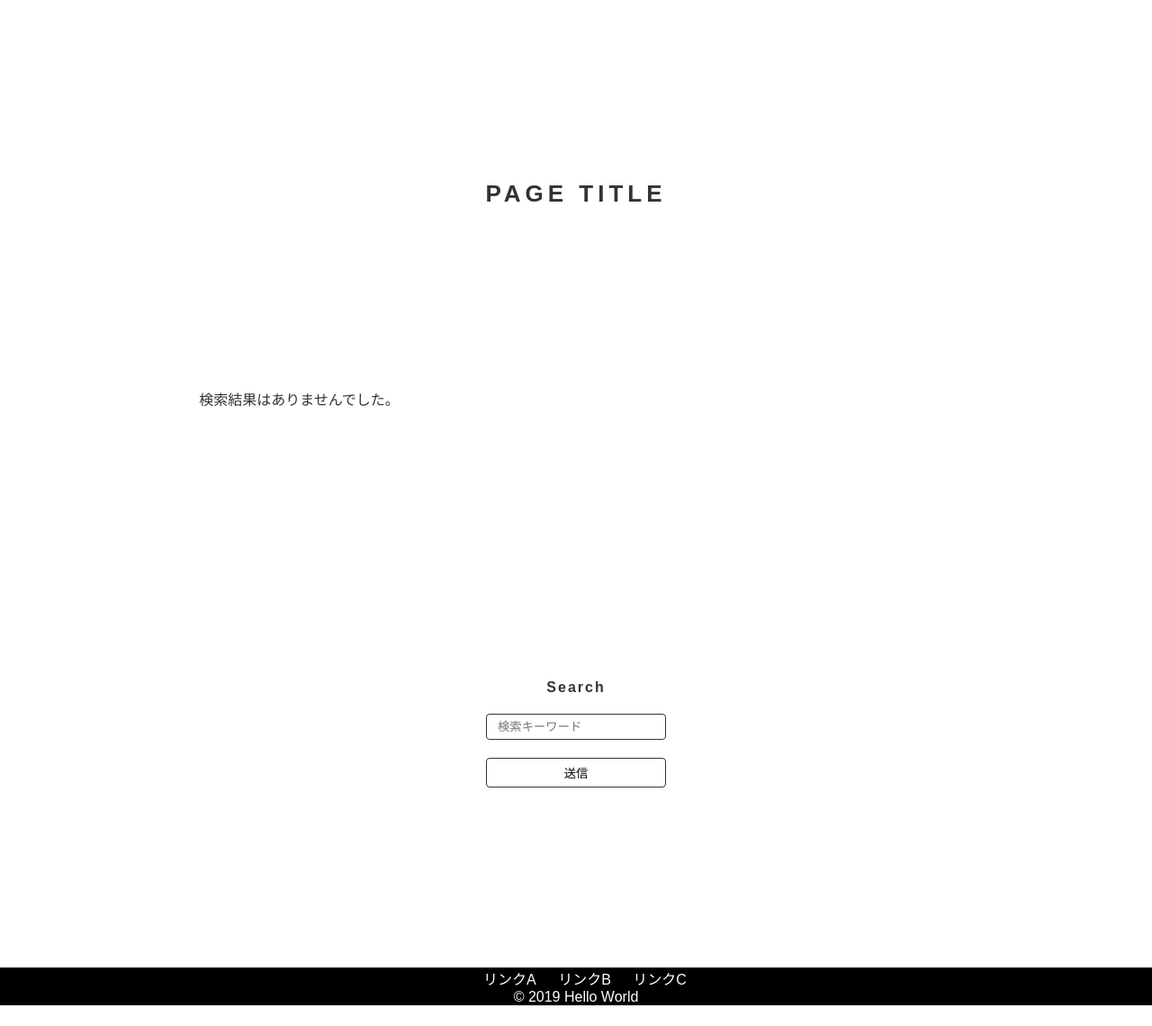
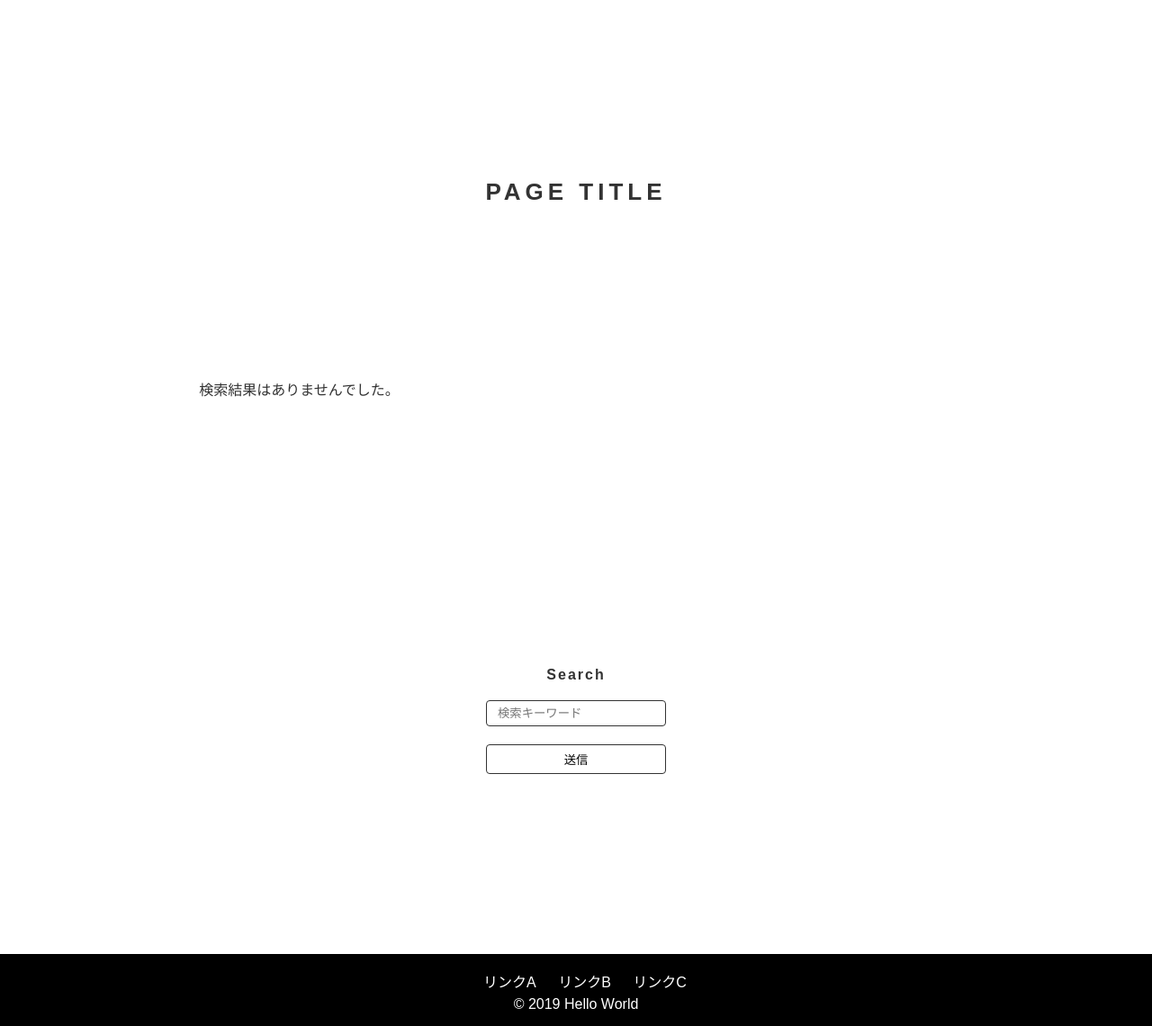
Before and after one commit to naritotakizawa/django-narito-blog2, a Django app: template nblog2/templates/nblog2/note_list.html in a window 1280 px wide. Shown: the whole page at 90% size. Before the commit the page ends 1117 px from the top, so only its background shows below. Run offline with Django 3.2, Linux system fonts and the light colour scheme; the template is opened without the code that fills it, so the values that code supplies are empty; parts of the project's set-up code (start-up, migrations or seed data) failed here and were passed over; some libraries are stand-ins or nearby versions; some web fonts are replaced.

Commit message:
line-heightを1に

```diff
--- a/nblog2/static/nblog2/style.css
+++ b/nblog2/static/nblog2/style.css
@@ -6,6 +6,7 @@
 }
 
 body {
+  line-height: 1;
   font-family: gill-sans-nova, noto-sans-cjk-jp, sans-serif;
   font-size: 14px;
   color: #333;
@@ -43,6 +44,10 @@ img {
   max-width: 100%;
   height: auto;
   box-shadow: 0 0 5px #ccc;
+}
+
+li {
+  margin: 0.5em 0;
 }
 
 /* ユーティリティー */
@@ -97,6 +102,10 @@ img {
 
 .title {
   margin: 1em 0;
+}
+
+.category {
+  margin-bottom: 8px;
 }
 
 /* ヘッダー */
@@ -191,11 +200,13 @@ img {
 
 .text > * {
   margin: 1em 0;
+}
+
+.text > p {
   line-height: 2;
   text-align: justify;
   text-justify: inter-ideograph;
 }
-
 
 /* 検索フォーム */
 #search {
@@ -250,6 +261,7 @@ button:hover {
 
 /* フッター */
 #site-footer {
+  padding: 1em 0;
   margin-top: 200px;
   text-align: center;
   background-color: #000;
```
